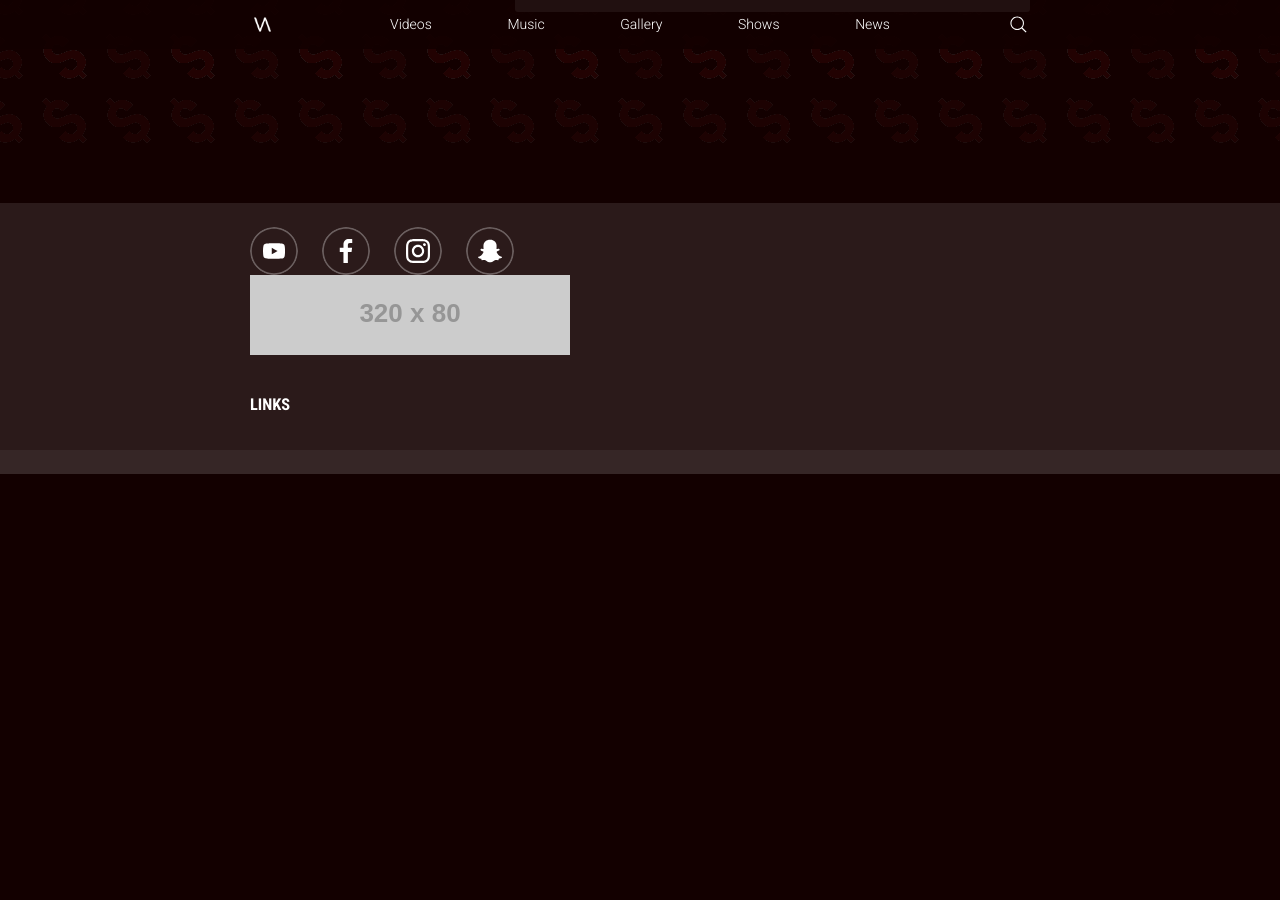
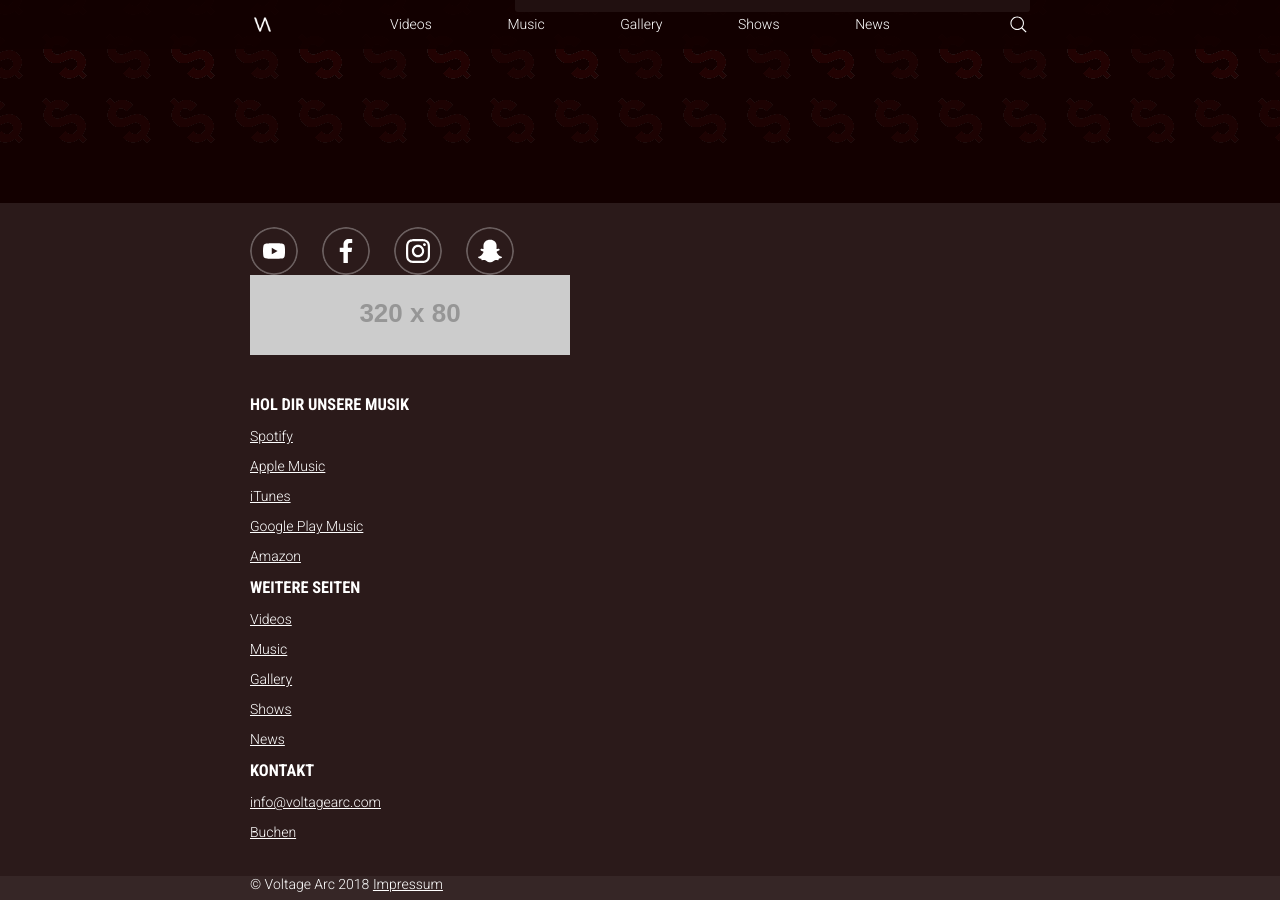
Before and after one commit to theCubix/va-siteleaf, a Jekyll site: the page built from index.md, in a window 1280 px wide and 900 px high, scrolled down 3542 px. Built offline with Jekyll 4.4.1, drawn with Linux system fonts in a browser that asks for light colours; before the commit the page ends 4016 px from its top, so only the background shows below that; grey boxes are pictures that could not be loaded.

Commit message:
Added Links to footer

```diff
--- a/_includes/footer.html
+++ b/_includes/footer.html
@@ -1,26 +1,62 @@
 <footer class="footer">
+
   <div class="container">
+
     <div class="footer-social-media">
+
         <!-- YouTube -->
         {% include icon-youtube.html %}
+
         <!-- Facebook -->
         {% include icon-facebook.html %}
+
         <!-- Instagram -->
         {% include icon-instagram.html %}
+
         <!-- Snapchat -->
         {% include icon-snapchat.html %}
+
       </div>
 
     <img src="https://via.placeholder.com/320x80?text=Turtle+Insane" alt="Turtle Insane" class="footer-logo">
 
     <div class="footer-links">
-      <div class="footer-links__section-one">
-        <h3 class="nomargin">Links</h3>
+
+      <div class="footer-links__section">
+        <h3 class="nomargin">Hol dir unsere Musik</h3>
+        <div class="footer-links__wrapper">
+            <p><a href="#" class="footer-links__link">Spotify</a></p>
+            <p><a href="#" class="footer-links__link">Apple Music</a></p>
+            <p><a href="#" class="footer-links__link">iTunes</a></p>
+            <p><a href="#" class="footer-links__link">Google Play Music</a></p>
+            <p><a href="#" class="footer-links__link">Amazon</a></p>
+        </div>
       </div>
+
+      <div class="footer-links__section">
+        <h3 class="nomargin">Weitere Seiten</h3>
+        <p><a href="#" class="footer-links__link">Videos</a></p>
+        <p><a href="#" class="footer-links__link">Music</a></p>
+        <p><a href="#" class="footer-links__link">Gallery</a></p>
+        <p><a href="#" class="footer-links__link">Shows</a></p>
+        <p><a href="#" class="footer-links__link">News</a></p>
+      </div>
+
+      <div class="footer-links__section">
+        <h3 class="nomargin">Kontakt</h3>
+        <p><a href="mailto:info@voltagearc.com" class="footer-links__link">info@voltagearc.com</a></p>
+        <p><a href="#" class="footer-links__link">Buchen</a></p>
+      </div>
+
     </div>
 
   </div>
 
-<div class="footer-seperator"></div>
+<div class="footer-seperator">
+  <div class="container">
+    <span class="footer-seperator__text">&copy;&nbsp;Voltage Arc {{ 'now' | date: "%Y" }}</span>
+    <span class="footer-seperator__text footer-seperator__text--right"><a class="footer-seperator--link" href="#">Impressum</a></span>
+  </div>
+</div>
 
 </footer>
```
Also changed, not shown: sources/sass/modules/_footer.scss (+48 -8 lines).
